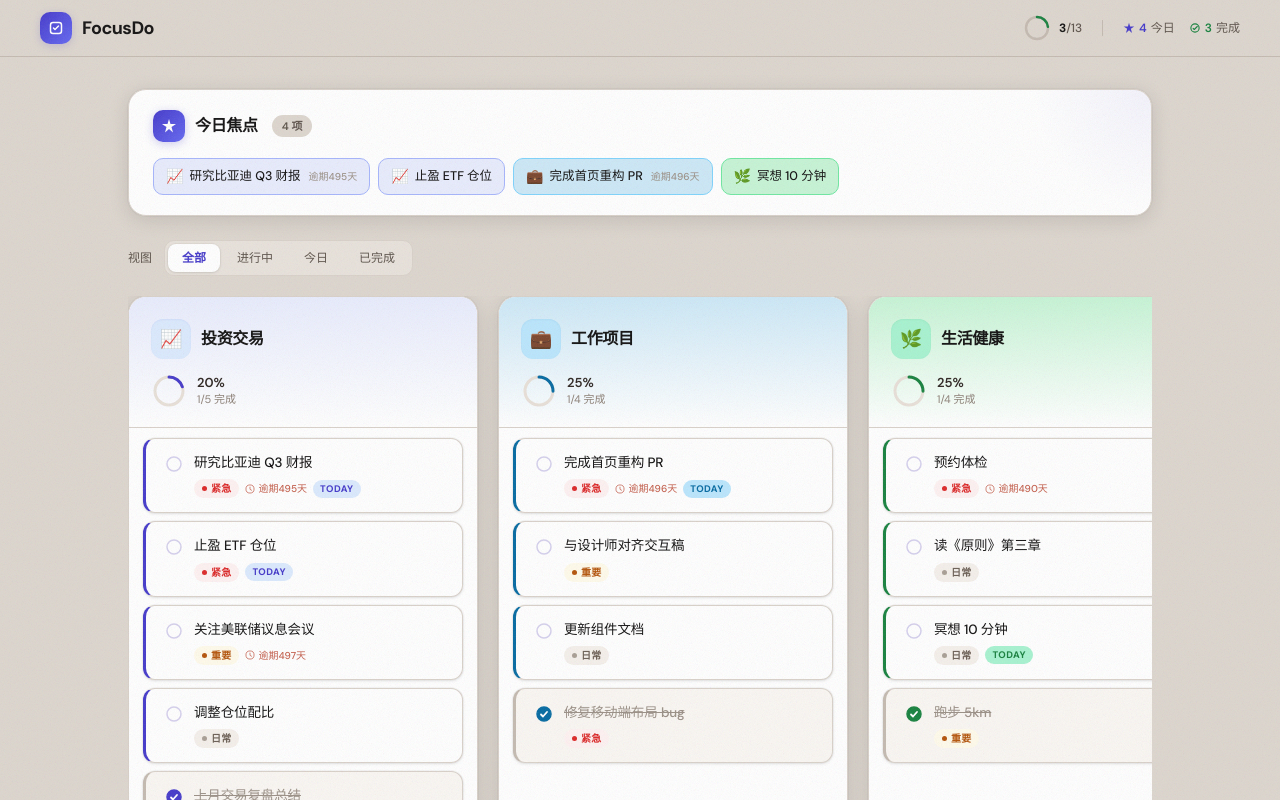
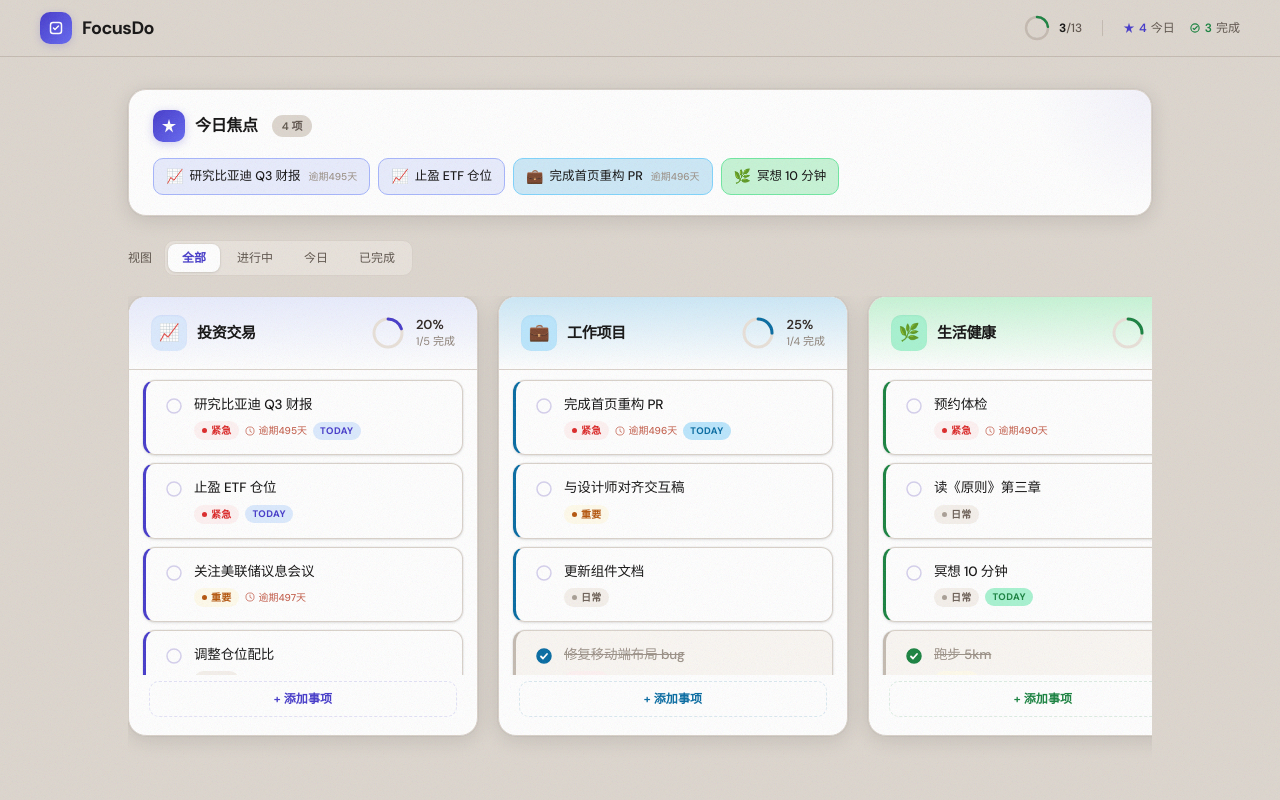
Before and after one commit to OrangeSAM/focus-do, a Next.js app: page / in a window 1280 px wide. Shown: the top 800 px of the page. Built offline with nearby package versions, Linux system fonts and the light colour scheme.

Commit message:
style: 项目名称和进度环同行显示

```diff
--- a/src/app/TodoApp.tsx
+++ b/src/app/TodoApp.tsx
@@ -472,34 +472,32 @@ function ProjectColumn({ project, onUpdate, index, nextId, filter }: {
       border: '1px solid var(--border-light)',
       boxShadow: 'var(--shadow-md)',
       overflow: 'hidden',
-      height: 'calc(100vh - 160px)',
+      height: 'calc(100vh - 360px)',
       animationDelay: `${index * 0.1}s`,
     }}>
       {/* Column header */}
       <div style={{
-        padding: '22px 22px 18px',
+        padding: '18px 22px',
         background: `linear-gradient(180deg, ${pc.bg} 0%, var(--bg-card) 100%)`,
         borderBottom: `1px solid var(--border-light)`,
       }}>
-        <div style={{ display: 'flex', alignItems: 'center', gap: 10, marginBottom: 14 }}>
+        <div style={{ display: 'flex', alignItems: 'center', gap: 10 }}>
           <div style={{
-            width: 40, height: 40, borderRadius: 12,
+            width: 36, height: 36, borderRadius: 10,
             background: pc.light, display: 'flex', alignItems: 'center', justifyContent: 'center',
-            fontSize: 18, boxShadow: `inset 0 1px 2px ${pc.accent}10`,
+            fontSize: 17, boxShadow: `inset 0 1px 2px ${pc.accent}10`,
           }}>
             {project.icon}
           </div>
-          <div style={{ flex: 1 }}>
-            <div style={{
-              fontSize: 16, fontWeight: 700, color: 'var(--ink)',
-              fontFamily: 'var(--font-display)', letterSpacing: '-0.02em',
-            }}>
-              {project.name}
-            </div>
+          <div style={{
+            fontSize: 15, fontWeight: 700, color: 'var(--ink)',
+            fontFamily: 'var(--font-display)', letterSpacing: '-0.02em',
+          }}>
+            {project.name}
           </div>
+          <div style={{ flex: 1 }} />
+          <ProgressRing todos={project.todos} color={pc.accent} />
         </div>
-
-        <ProgressRing todos={project.todos} color={pc.accent} />
       </div>
 
       {/* Quick add */}
```
